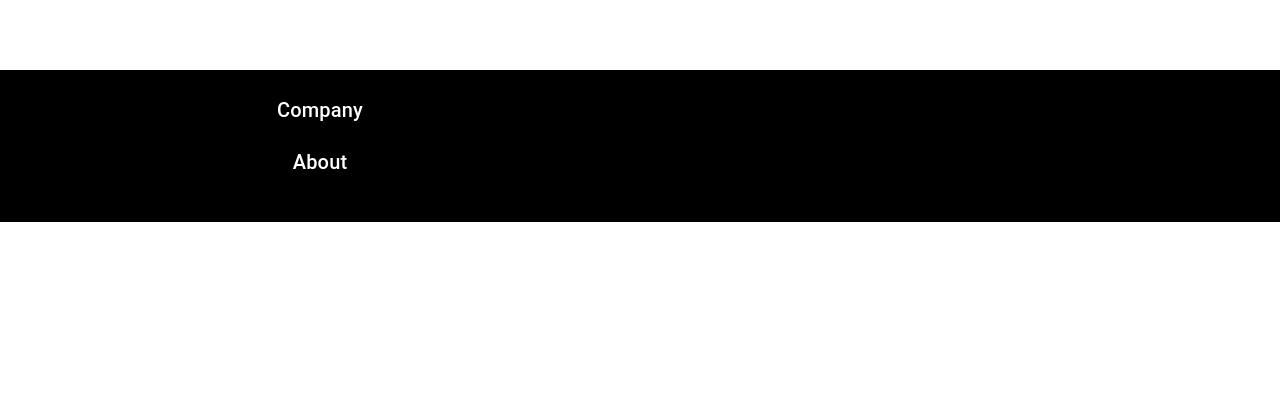
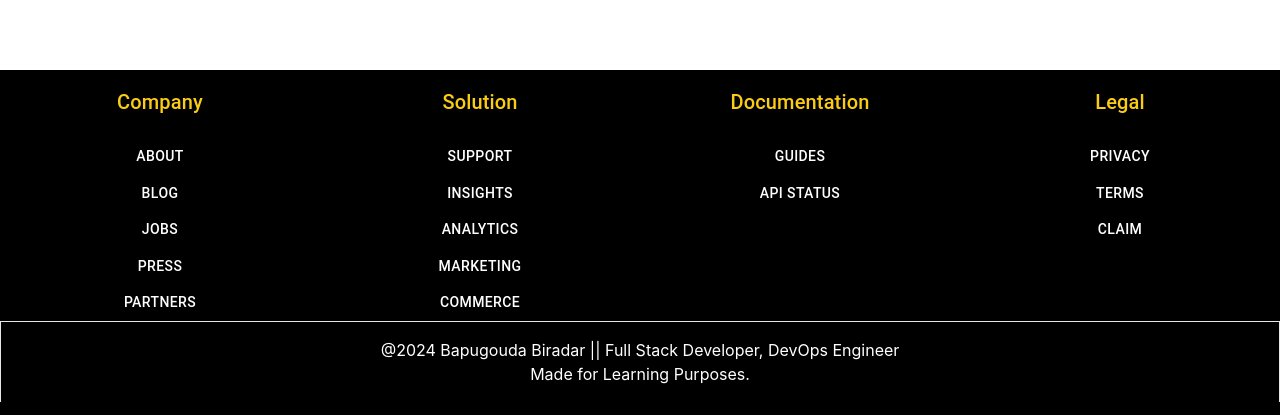
Before and after one commit to Bapugouda-B/E-commerce-Website, a React (Create React App) app: page / in a window 1280 px wide. Shown: the part 2534-2949 px from the top of the page. Before the commit the page ends 2756 px from the top, so only its background shows below. Built offline with nearby package versions, Linux system fonts and the light colour scheme.

Commit message:
Modified Footer

```diff
--- a/src/component/Footer/Footer.js
+++ b/src/component/Footer/Footer.js
@@ -1,17 +1,67 @@
-import { Grid, Typography } from '@mui/material'
-import React from 'react'
+import { Button, Grid, Typography } from "@mui/material";
+import React from "react";
 
 function Footer() {
   return (
     <div>
-      <Grid container className='mt-10 bg-black text-white text-center' sx={{bgcolor:"black", color:"white", py:3}}>
-<Grid item xs={12} sm={6} md={6}>
-    <Typography variant='h6' className='pb-5'>Company</Typography>
-    <Typography variant='h6' className='pb-5'>About</Typography>
-</Grid>
+      <Grid
+        container
+        className="mt-10 bg-black text-white text-center"
+        sx={{ bgcolor: "black", color: "white", py: 2 }}
+      >
+        <Grid container item xs={12} >
+          <Grid item xs={12} sm={6} md={3}>
+            <Typography variant="h6" className="pb-5 text-yellow-400">
+              Company
+            </Typography>
+            <div style={{ display: "grid", alignItems: "center" }}>
+              <Button variant="h5">About</Button>
+              <Button variant="h5">Blog</Button>
+              <Button variant="h5">Jobs</Button>
+              <Button variant="h5">Press</Button>
+              <Button variant="h5">Partners</Button>
+            </div>
+          </Grid>
+          <Grid item xs={12} sm={6} md={3}>
+            <Typography variant="h6" className="pb-5 text-yellow-400">
+              Solution
+            </Typography>
+            <div style={{ display: "grid", alignItems: "center" }}>
+              <Button variant="h5">Support</Button>
+              <Button variant="h5">Insights</Button>
+              <Button variant="h5">Analytics</Button>
+              <Button variant="h5">Marketing</Button>
+              <Button variant="h5">Commerce</Button>
+            </div>
+          </Grid>
+          <Grid item xs={12} sm={6} md={3}>
+            <Typography variant="h6" className="pb-5 text-yellow-400">
+              Documentation
+            </Typography>
+            <div style={{ display: "grid", alignItems: "center" }}>
+              <Button variant="h5">Guides</Button>
+              <Button variant="h5">API Status</Button>
+            </div>
+          </Grid>
+          <Grid item xs={12} sm={6} md={3}>
+            <Typography variant="h6" className="pb-5 text-yellow-400">
+              Legal
+            </Typography>
+            <div style={{ display: "grid", alignItems: "center" }}>
+              <Button variant="h5">Privacy</Button>
+              <Button variant="h5">Terms</Button>
+              <Button variant="h5">Claim</Button>
+            </div>
+          </Grid>
+        </Grid>
+        <Grid item xs={12} className="py-4  border border-b-0">
+          @2024 Bapugouda Biradar || Full Stack Developer, DevOps Engineer{" "}
+          <br />
+          Made for Learning Purposes.
+        </Grid>
       </Grid>
     </div>
-  )
+  );
 }
 
-export default Footer
+export default Footer;
```
